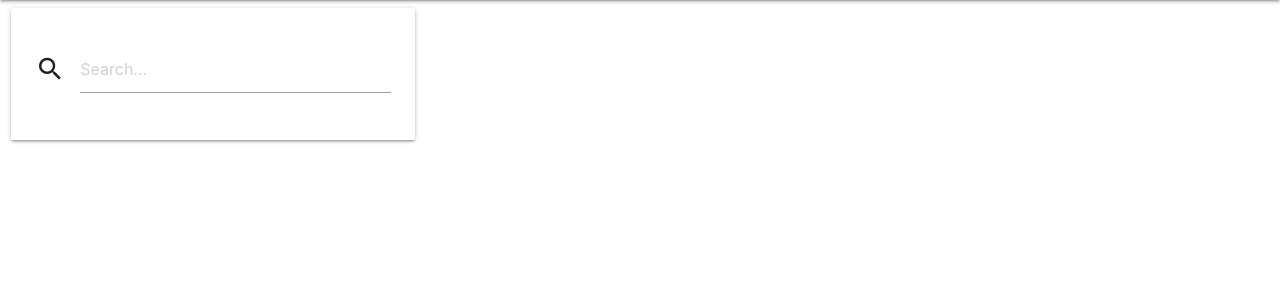
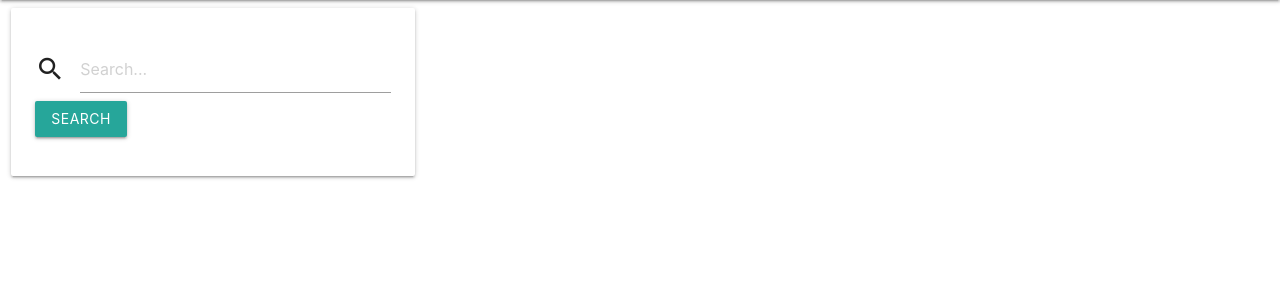
Before and after one commit to guptashubham101/RESA, a Django app: page /userhomepage/ in a window 1280 px wide. Shown: the part 112-412 px from the top of the page. Run offline with Django 3.2, Linux system fonts and the light colour scheme; the visitor is signed in with stand-in values (Sample User, id 1); data that the repository does not hold is empty; some libraries are stand-ins or nearby versions.

Commit message:
search and sort done

```diff
--- a/userhomepage/templates/userhomepage/userhomepage.html
+++ b/userhomepage/templates/userhomepage/userhomepage.html
@@ -40,7 +40,8 @@
             <div class="card-panel">
                <div class="input-field">
                   <i class="material-icons prefix">search</i>
-                  <input id="search" type="text" placeholder="Search...">
+                  <input id="search" type="search" placeholder="Search...">
+                  <button id="btn_search" onclick="search_recipe" class="btn btn-outline-success my-2 my-sm-0" type="submit">Search</button>
                </div>
             </div>
 		 </div>
--- a/userhomepage/urls.py
+++ b/userhomepage/urls.py
@@ -11,4 +11,5 @@ path('get_Recipe/', GetRecipeView.as_view(), name='getRecipe'),
 path('', GetRecipeView.as_view(), name  ='updateRecipe'),
 path('upload_link/', UploadLinkApiView.as_view(), name  ='upload_link'),
 
+
 ]
--- a/userhomepage/views.py
+++ b/userhomepage/views.py
@@ -74,13 +74,30 @@ class UploadLinkApiView(APIView):
         return render(request, 'upload_link/upload_link.html')
 
 def user_homepage(request):
+    # 1. List all
+    queryset = ExtractedRecipe.objects.filter(userId=request.user)
+    #sorting by name
+    queryset = queryset.order_by("recipe_title")
+    return render(request, "userhomepage/userhomepage.html", {'queryset': queryset})
 
-    # 1. List all
-
-    queryset = ExtractedRecipe.objects.filter(userId=request.user)
+def search_recipe(request):
+    print('search was called')
+    queryset = None
+    key = ""
+    filter_name = 'by_name'
+    key = request.GET['search']
+    if(key == ""):
+        user_homepage(request)
+    if(filter_name == 'by_ingredients'):
+        queryset = Ingredients.objects.get(ingredient_name__contains = str(key)).values("recipeId")
+        q_set = set(queryset)
+        queryset = ExtractedRecipe.objects.filter(userId=request.user).get(ExtractedRecipe__in = q_set);
+        pass
+    elif(filter_name == 'by_name'):
+        queryset = ExtractedRecipe.objects.filter(userId=request.user).get(recipe_title__contains=str(key))
+        pass
 
     return render(request, "userhomepage/userhomepage.html", {'queryset': queryset})
-
 '''def get_Recipe(request):
 
         print('*********  get_recipe func ***************')
```
